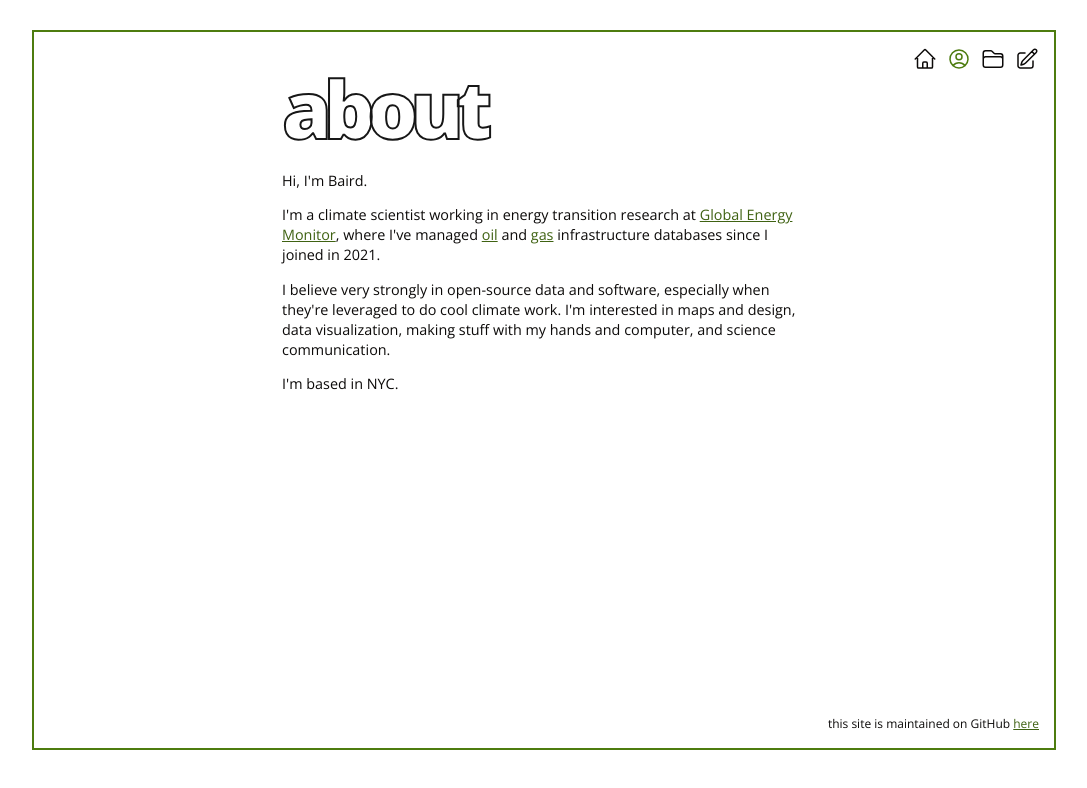
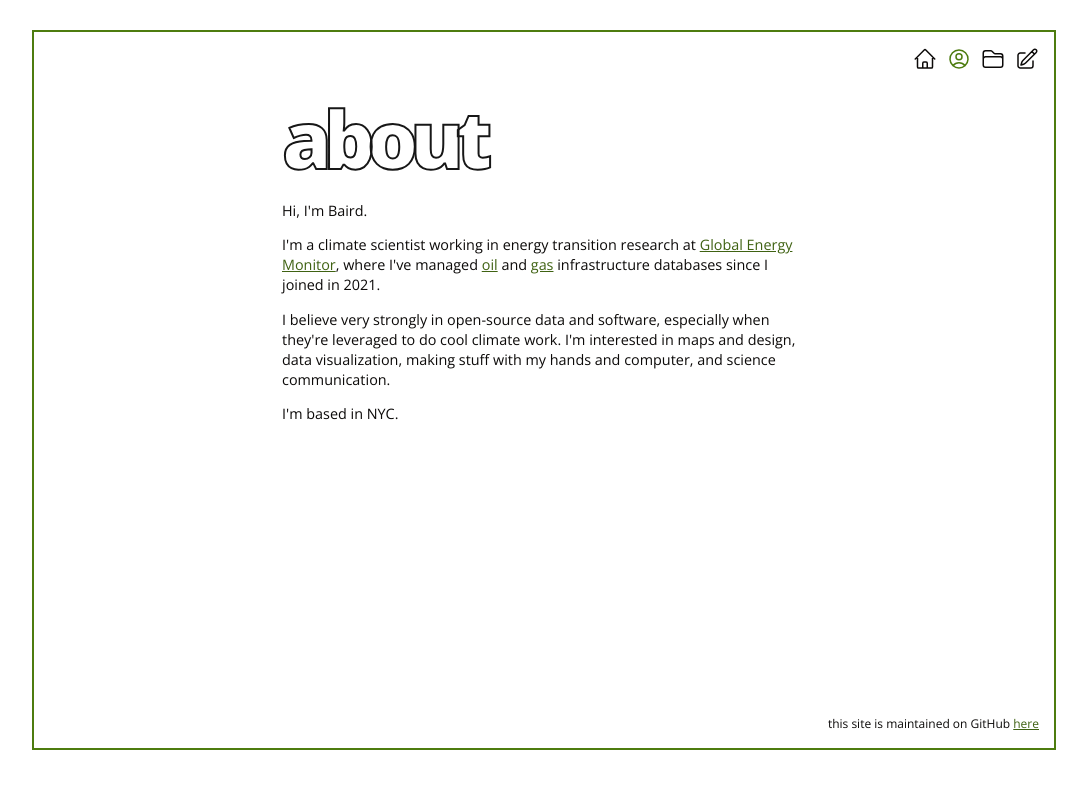
Before and after one commit to bairdlangenbrunner/bairdlangenbrunner, a Next.js app: page /about in a window 1280 px wide. Shown: the top 788 px of the page, without its empty margins (96-1183 px from the left). Built offline with nearby package versions, Linux system fonts and the light colour scheme.

Commit message:
updating

```diff
--- a/app/globals.css
+++ b/app/globals.css
@@ -293,6 +293,9 @@
     .div-title {
       width: 80%;
     }
+    .div-title {
+      margin: 30px auto 10px;
+    }
     .homolosine-div {
       width: 80%;
     }
```
